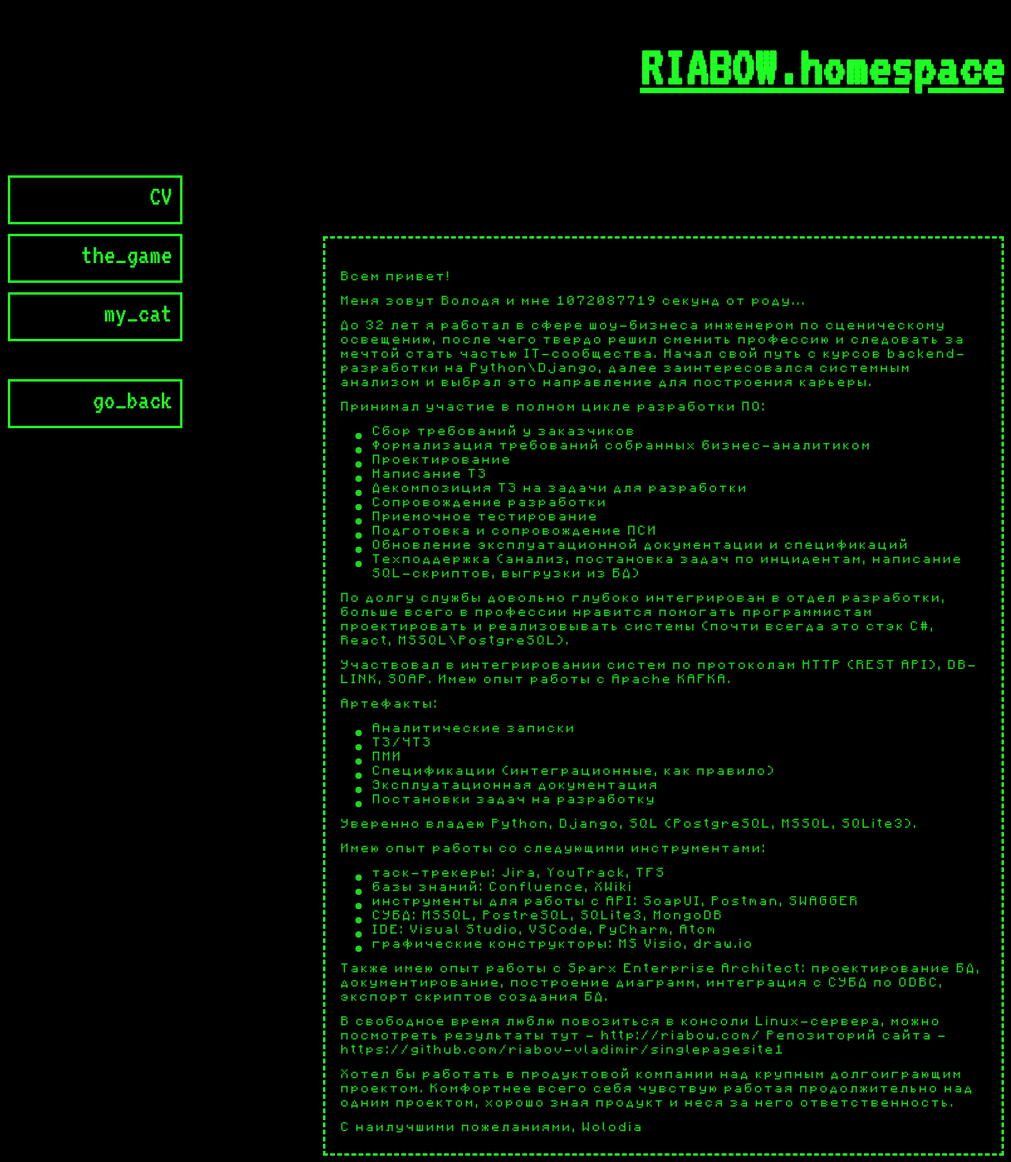
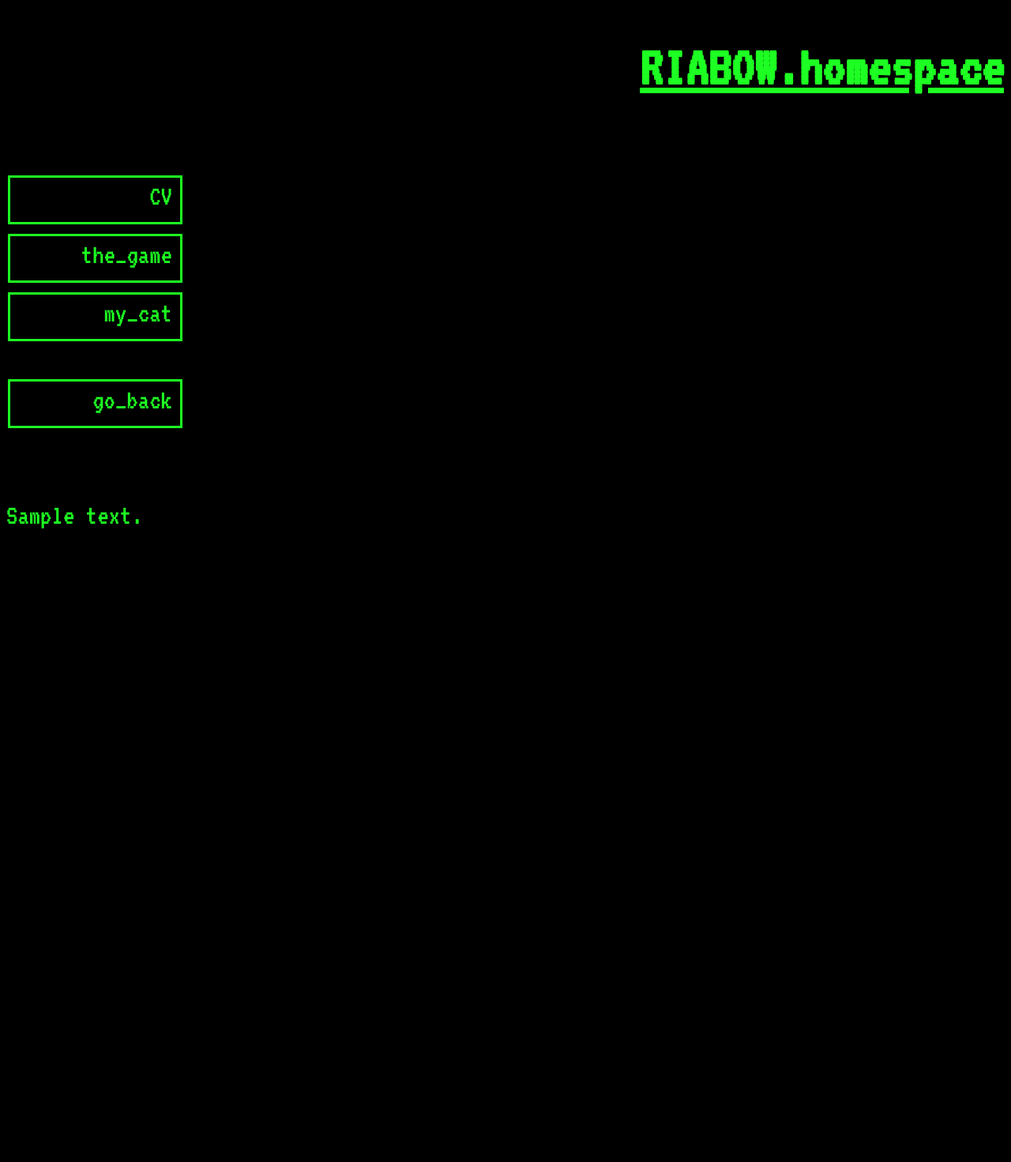
Before and after one commit to riabov-vladimir/singlepagesite1, a Django app: page /cv in a window 1280 px wide. Shown: the whole page at 79% size. After the commit the page ends 669 px from the top, so only its background shows below. Run offline with Django 4.2, Linux system fonts and the light colour scheme; tables that the repository leaves empty hold one stand-in row (values such as "Sample post").

Commit message:
update cv view&template

```diff
--- a/indexpage/views.py
+++ b/indexpage/views.py
@@ -1,5 +1,6 @@
 import datetime
 from django.views.generic.base import TemplateView
+from indexpage.models import CvText
 
 
 class CatView(TemplateView):
@@ -33,5 +34,7 @@
 
     def get_context_data(self):
         context = {'is_index': False,
-                   'age': self.get_age()}
+                   'age': self.get_age(),
+                   'cv': CvText.objects.latest('last_modified')
+                   }
         return context
--- a/templates/indexpage/cv.html
+++ b/templates/indexpage/cv.html
@@ -1,59 +1,15 @@
 {% extends "base.html" %}
 
 {% block content %}
+{% if cv.is_html %}
+ {% autoescape off %}
+    {{ cv.cv_text }}
+ {% endautoescape %}
+{% else %}
+    <div class="frame-div-cv">
+        <pre>{{ cv.cv_text }}</pre>
+    </div>
+{% endif %}
 
 
-<div class="frame-div-cv">
-<p>Всем привет! </p><p>Меня зовут Володя и мне {{ age }} секунд от роду...</p>
-<p>До 32 лет я работал в сфере шоу-бизнеса инженером по сценическому освещению, после чего твердо решил сменить профессию и следовать за мечтой стать частью IT-сообщества. Начал свой путь с курсов backend-разработки на Python\Django, далее заинтересовался системным анализом и выбрал это направление для построения карьеры.</p>
-
-
-<p>Принимал участие в полном цикле разработки ПО:</p><ul>
-<li>Сбор требований у заказчиков
-<li>Формализация требований собранных бизнес-аналитиком
-<li>Проектирование
-<li>Написание ТЗ
-<li>Декомпозиция ТЗ на задачи для разработки
-<li>Сопровождение разработки
-<li>Приемочное тестирование
-<li>Подготовка и сопровождение ПСИ
-<li>Обновление эксплуатационной документации и спецификаций
-<li>Техподдержка (анализ, постановка задач по инцидентам, написание SQL-скриптов, выгрузки из БД)</li></ul>
-
-<p>По долгу службы довольно глубоко интегрирован в отдел разработки, больше всего в профессии нравится помогать программистам проектировать и реализовывать системы (почти всегда это стэк C#, React, MSSQL\PostgreSQL).</p>
-
-<p>Участвовал в интегрировании систем по протоколам HTTP (REST API), DB-LINK, SOAP.
-
-Имею опыт работы с Apache KAFKA.</p>
-
-<p>Артефакты:</p><ul>
-<li>Аналитические записки
-<li>ТЗ/ЧТЗ
-<li>ПМИ
-<li>Спецификации (интеграционные, как правило)
-<li>Эксплуатационная документация
-<li>Постановки задач на разработку</li></ul>
-
-<p>Уверенно владею Python, Django, SQL (PostgreSQL, MSSQL, SQLite3).</p>
-
-<p>Имею опыт работы со следующими инструментами:</p><ul>
-<li>таск-трекеры: Jira, YouTrack, TFS
-<li>базы знаний: Confluence, XWiki
-<li>инструменты для работы с API: SoapUI, Postman, SWAGGER
-<li>СУБД: MSSQL, PostreSQL, SQLite3, MongoDB
-<li>IDE: Visual Studio, VSCode, PyCharm, Atom
-<li>графические конструкторы: MS Visio, draw.io</li></ul>
-
-<p>Также имею опыт работы с Sparx Enterprise Architect: проектирование БД, документирование, построение
-диаграмм, интеграция с СУБД по ODBC, экспорт скриптов создания БД.</p>
-
-В свободное время люблю повозиться в консоли Linux-сервера, можно посмотреть результаты тут - http://riabow.com/
-Репозиторий сайта - https://github.com/riabov-vladimir/singlepagesite1</p>
-
-Хотел бы работать в продуктовой компании над крупным долгоиграющим проектом. Комфортнее всего себя
-чувствую работая продолжительно над одним проектом, хорошо зная продукт и неся за него ответственность.</p>
-
-С наилучшими пожеланиями,
-  Wolodia
-</div>
 {% endblock %}
```
